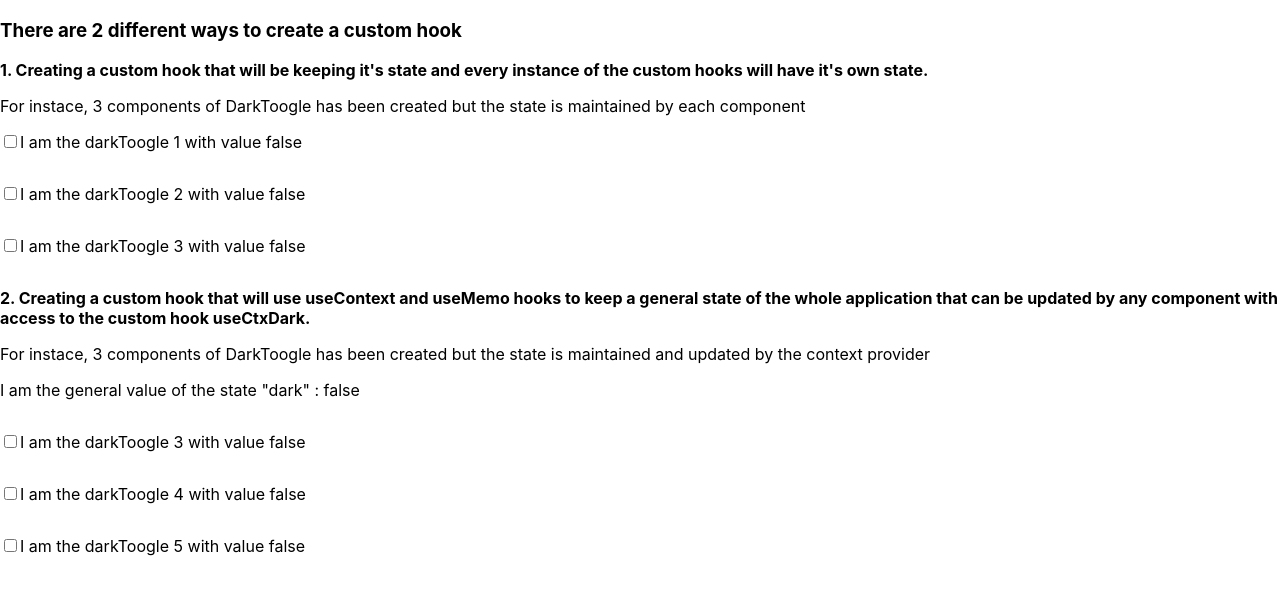
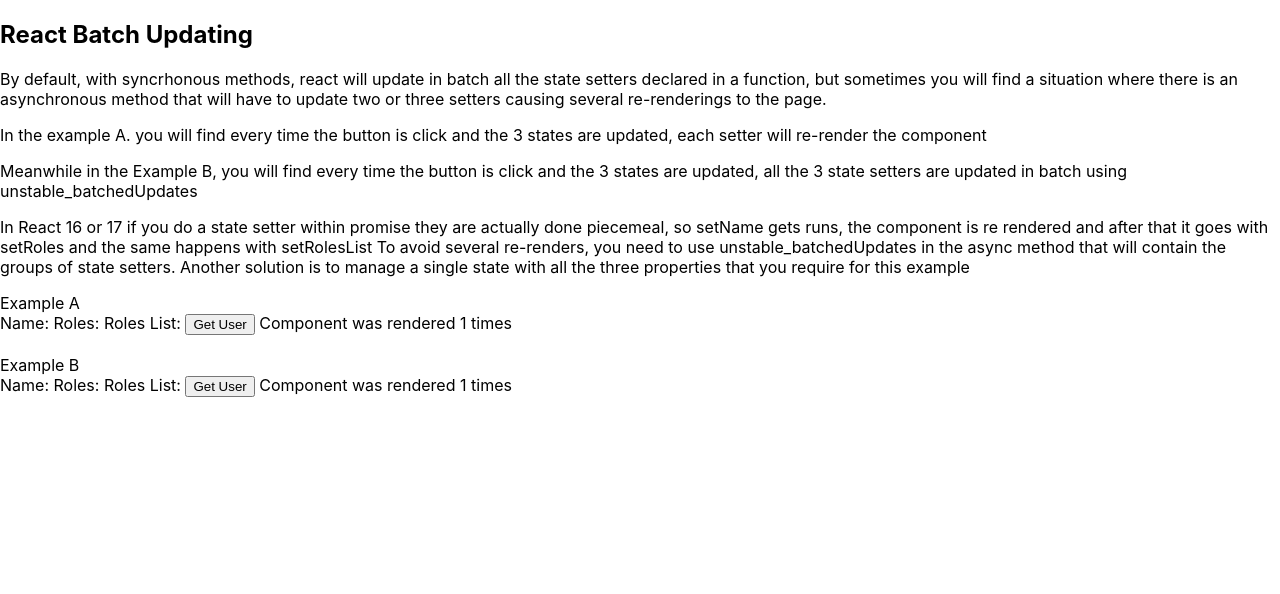
Before and after one commit to yhormanp/my-react-thoughts, a React (Create React App) app: page / in a window 1280 px wide. Shown: the top 594 px of the page. Built offline with nearby package versions, Linux system fonts and the light colour scheme.

Commit message:
updating states in batch
how to update react states in batch

```diff
--- /dev/null
+++ b/public/user.json
@@ -0,0 +1 @@
+[{ "name": "emilio", "roles": { "admin": true , "user": true }   }]
--- /dev/null
+++ b/src/components/ReactBatchUpdating/BatchUpdateA.js
@@ -0,0 +1,37 @@
+import React, { useEffect, useState } from "react";
+
+function BatchUpdateA() {
+  const [name, setName] = useState();
+  const [roles, setRoles] = useState();
+  const [rolesList, setRolesList] = useState();
+  const [renderCount, setRenderCount] = useState(0);
+
+  const fetchData = () => {
+    return fetch("user.json").then((resp) => resp.json());
+  };
+
+  useEffect(() => {
+    setRenderCount(renderCount + 1);
+  }, [name, roles, rolesList]);
+
+  const onLoadUser = async () => {
+    const data = await fetchData();
+    setName(`${data[0].name}${renderCount}`);
+    setRoles(data[0].roles);
+    setRolesList(
+      Object.keys(data[0].roles).filter((k) => data[0].roles[k] === true)
+    );
+  };
+
+  return (
+    <div>
+      <label>Name: {name}</label>
+      <label>Roles: {JSON.stringify(roles)}</label>
+      <label>Roles List: {JSON.stringify(rolesList)}</label>
+      <button onClick={() => onLoadUser()}>Get User</button>
+      <label> Component was rendered {renderCount} times </label>
+    </div>
+  );
+}
+
+export default BatchUpdateA;
--- /dev/null
+++ b/src/components/ReactBatchUpdating/BatchUpdateB.js
@@ -0,0 +1,40 @@
+import React, { useEffect, useState } from "react";
+import { unstable_batchedUpdates } from "react-dom";
+
+function BatchUpdateB() {
+  const [name, setName] = useState();
+  const [roles, setRoles] = useState();
+  const [rolesList, setRolesList] = useState();
+  const [renderCount, setRenderCount] = useState(0);
+
+  const fetchData = () => {
+    return fetch("user.json").then((resp) => resp.json());
+  };
+  useEffect(() => {
+    setRenderCount(renderCount + 1);
+  }, [name, roles, rolesList]);
+
+  const onLoadUser = async () => {
+    const data = await fetchData();
+    console.log("onLoadUser", data);
+    unstable_batchedUpdates(() => {
+      setName(data[0].name);
+      setRoles(data[0].roles);
+      setRolesList(
+        Object.keys(data[0].roles).filter((k) => data[0].roles[k] === true)
+      );
+    });
+  };
+
+  return (
+    <div>
+      <label>Name: {name}</label>
+      <label>Roles: {JSON.stringify(roles)}</label>
+      <label>Roles List: {JSON.stringify(rolesList)}</label>
+      <button onClick={() => onLoadUser()}>Get User</button>
+      <label> Component was rendered { renderCount} times </label>
+    </div>
+  );
+}
+
+export default BatchUpdateB;
--- /dev/null
+++ b/src/components/ReactBatchUpdating/ReactBatchContainer.js
@@ -0,0 +1,40 @@
+import React from "react";
+import BatchUpdateA from "./BatchUpdateA";
+import BatchUpdateB from "./BatchUpdateB";
+
+function ReactBatchContainer() {
+  return (
+    <div>
+      <h2>React Batch Updating</h2>
+      <p>
+        By default, with syncrhonous methods, react will update in batch all the
+        state setters declared in a function, but sometimes you will find a
+        situation where there is an asynchronous method that will have to update
+        two or three setters causing several re-renderings to the page.
+      </p>
+      <p>
+        In the example A. you will find every time the button is click and the 3
+        states are updated, each setter will re-render the component
+      </p>
+      <p>
+        Meanwhile in the Example B, you will find every time the button is click
+        and the 3 states are updated, all the 3 state setters are updated in
+        batch using unstable_batchedUpdates
+      </p>
+      <p>
+        In React 16 or 17 if you do a state setter within promise they are
+        actually done piecemeal, so setName gets runs, the component is re
+        rendered and after that it goes with setRoles and the same happens with
+        setRolesList To avoid several re-renders, you need to use
+        unstable_batchedUpdates in the async method that will contain the groups
+        of state setters. Another solution is to manage a single state with all
+        the three properties that you require for this example
+      </p>
+      Example A<BatchUpdateA></BatchUpdateA>
+      <br></br>
+      Example B<BatchUpdateB></BatchUpdateB>
+    </div>
+  );
+}
+
+export default ReactBatchContainer;
--- a/src/index.js
+++ b/src/index.js
@@ -2,6 +2,7 @@
 import ReactDOM from 'react-dom';
 import CustomHooksExContainer from './components/CustomHooksExample/CustomHooksExContainer';
 import MoodCalendarContainer from './components/MoodCalendar/MoodCalendarContainer';
+import ReactBatchContainer from './components/ReactBatchUpdating/ReactBatchContainer';
 import IncrementDecrementApp from './components/ReduxIncrementDecrement/IncrementDecrementApp';
 import UseReducerExample from './components/useReducerExample/UseReducerExample';
 import './index.css';
@@ -11,7 +12,8 @@
   <React.StrictMode>
     {/* <MoodCalendarContainer></MoodCalendarContainer> */}
     {/* <UseReducerExample></UseReducerExample> */}
-    <CustomHooksExContainer></CustomHooksExContainer>
+    {/* <CustomHooksExContainer></CustomHooksExContainer> */}
+    <ReactBatchContainer></ReactBatchContainer>
   </React.StrictMode>,
   document.getElementById('root')
 );
```
